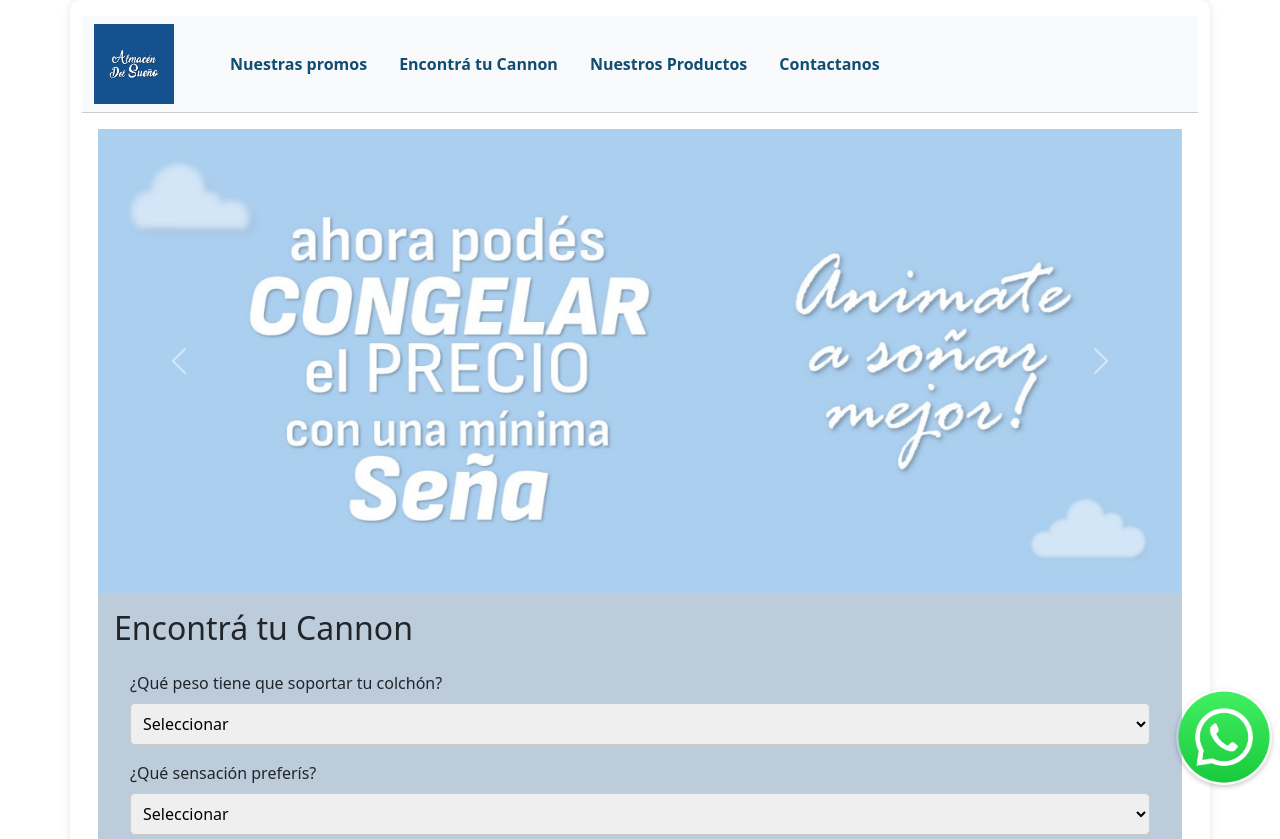
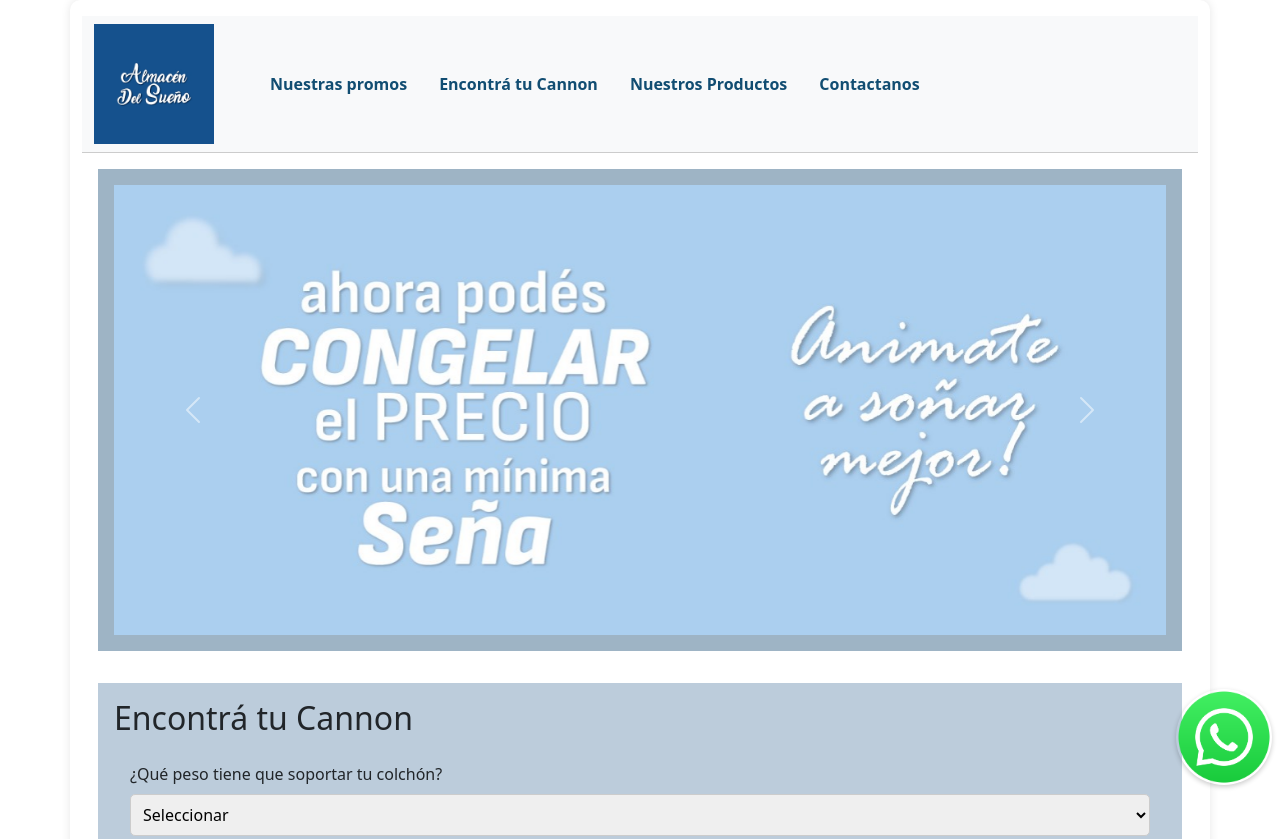
Before and after one commit to CarlaJimenaMolina/almacendelsue-o, a plain HTML site: page index.html in a window 1280 px wide. Shown: the top 839 px of the page. Drawn offline with nearby package versions, Linux system fonts and the light colour scheme.

Commit message:
volviendo al inicio

```diff
--- a/index.html
+++ b/index.html
@@ -22,7 +22,7 @@
         <nav class="navbar navbar-expand-lg bg-body-tertiary">
 
             <div class="container-fluid">
-                <div id="logo " class="me-5">
+                <div id="logo ">
                     <img src="imagenes/ilovepdf_pages-to-jpg/ALMACEN_page-0002.jpg" alt="Logo" id="logo">
                 </div>
               <button class="navbar-toggler" type="button" data-bs-toggle="collapse" data-bs-target="#navbarNavAltMarkup" aria-controls="navbarNavAltMarkup" aria-expanded="false" aria-label="Toggle navigation">
@@ -30,10 +30,10 @@
               </button>
               <div class="collapse navbar-collapse" id="navbarNavAltMarkup">
                 <div class="navbar-nav">
-                    <a class="nav-link active me-3" aria-current="page" href="#carouselExampleRide" style="color: #114D72;"><b>Nuestras promos</b></a>
-                  <a class="nav-link active me-3" aria-current="page" href="#sobre-mi" style="color: #114D72;"><b>Encontrá tu Cannon</b></a>
-                  <a class="nav-link active me-3" aria-current="page" href="#productos" style="color: #114D72;"><b>Nuestros Productos</b></a>
-                  <a class="nav-link active " aria-current="page" href="#contacto" style="color: #114D72;"><b>Contactanos</b></a>
+                    <a class="nav-link active ms-5" aria-current="page" href="#inicio" style="color: #114D72;"><b>Nuestras promos</b></a>
+                  <a class="nav-link active ms-3" aria-current="page" href="#sobre-mi" style="color: #114D72;"><b>Encontrá tu Cannon</b></a>
+                  <a class="nav-link active ms-3" aria-current="page" href="#productos" style="color: #114D72;"><b>Nuestros Productos</b></a>
+                  <a class="nav-link active ms-3" aria-current="page" href="#contacto" style="color: #114D72;"><b>Contactanos</b></a>
                 </div>
               </div>
             </div>
@@ -43,7 +43,7 @@
 
 
         <main>
-
+            <section id="inicio">
                 <div id="carouselExampleRide" class="carousel slide" data-bs-ride="true">
                     <div class="carousel-inner">
                       <div class="carousel-item active">
@@ -69,6 +69,7 @@
 
 
 
+            </section>
             <section id="sobre-mi">
                 <h2>Encontrá tu Cannon</h2>
                 <div class="filter-section">
--- a/styles.css
+++ b/styles.css
@@ -25,7 +25,7 @@ nav {
 }
 
 #logo {
-    max-height: 80px; /* Asegura que el logo no sea demasiado grande */
+    max-height: 120px; /* Asegura que el logo no sea demasiado grande */
 }
 
 #menu-items {
@@ -139,16 +139,6 @@ footer {
     border: 1px solid #ccc;
     border-radius: 5px;
     margin-bottom: 1rem;
-}
-
-/* Estilo para dispositivos móviles */
-@media (max-width: 850px) {
-    .resultado-item img {
-        width: 100%; /* Aumenta el tamaño de la imagen en dispositivos móviles */
-        max-width: none;
-        height: auto; /* Mantiene la proporción de la imagen */
-        transform: none; /* No es necesario mover la imagen ya que se ajusta al contenedor */
-    }
 }
 
 .product-grid {
@@ -277,11 +267,6 @@ footer p {
     cursor: pointer;
 }
 
-.tabs button {
-    flex: 1; /* Hace que los botones se ajusten a diferentes tamaños de pantalla */
-    margin: 5px; /* Espacio alrededor de cada botón */
-}
-
 #seccion-carrusel{
     background-color: #96a3ac;
 }
```
